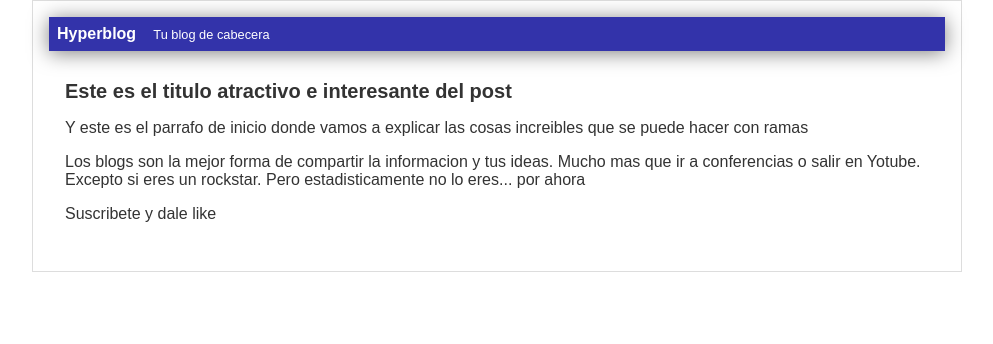
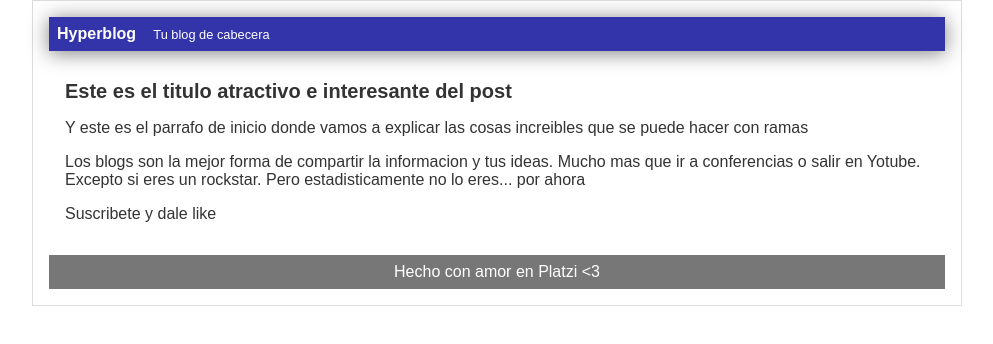
Before and after one commit to jaceroc/hyperblog, a plain HTML site: page blogpost.html in a window 1280 px wide. Shown: the whole page, without its empty margins (143-1136 px from the left). Drawn offline with Linux system fonts and the light colour scheme.

Commit message:
Footer terminado

```diff
--- a/blogpost.html
+++ b/blogpost.html
@@ -15,6 +15,9 @@
                 <p> Los blogs son la mejor forma de compartir la informacion y tus ideas. Mucho mas que ir a conferencias o salir en Yotube. Excepto si eres un rockstar. Pero estadisticamente no lo eres... por ahora</p>
                 <p>Suscribete y dale like</p>
             </div>
+            <div id="footer">
+                Hecho con amor en Platzi &lt;3
+            </div>
         </div>
     </body>
 </html>
--- a/css/estilos.css
+++ b/css/estilos.css
@@ -38,3 +38,10 @@ body
 {
     padding: 1em;
 }
+#footer
+{
+    background: #777;
+    color: white;
+    text-align: center;
+    padding: 0.5em;
+}
```
